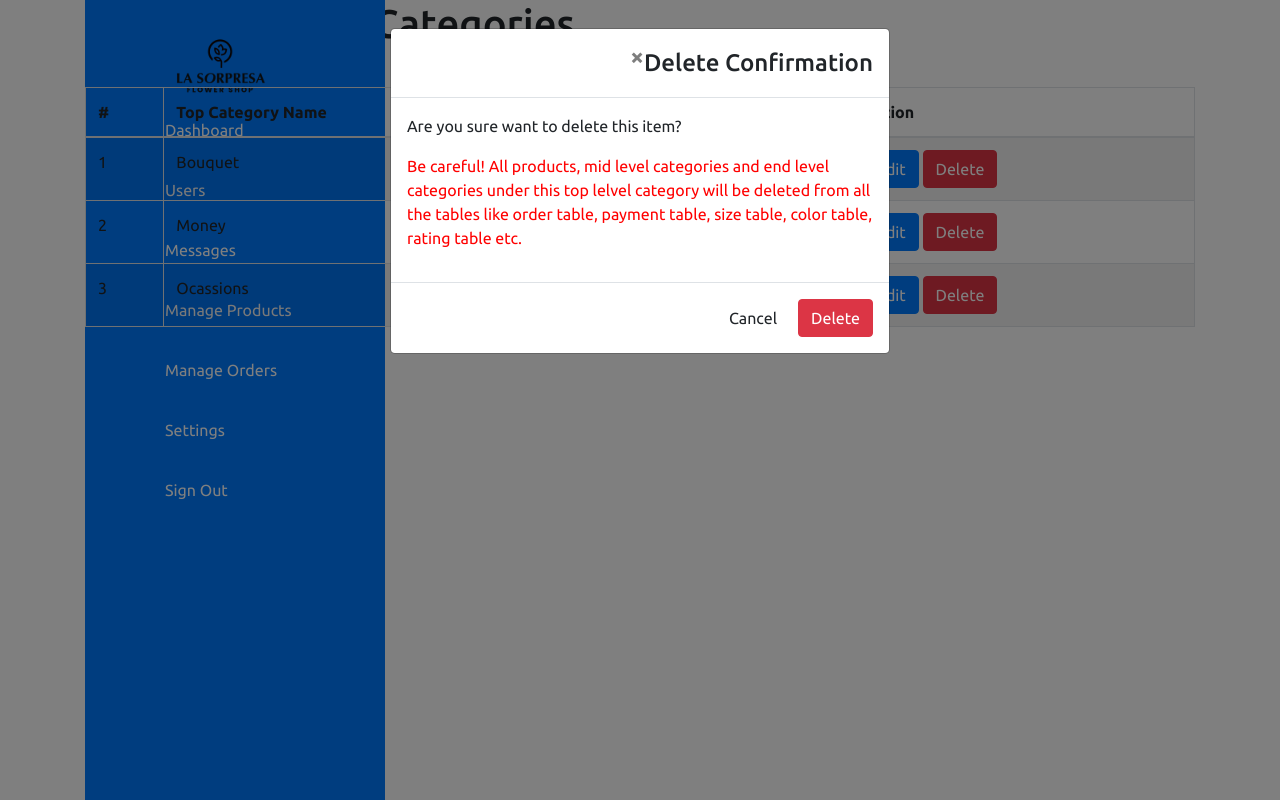
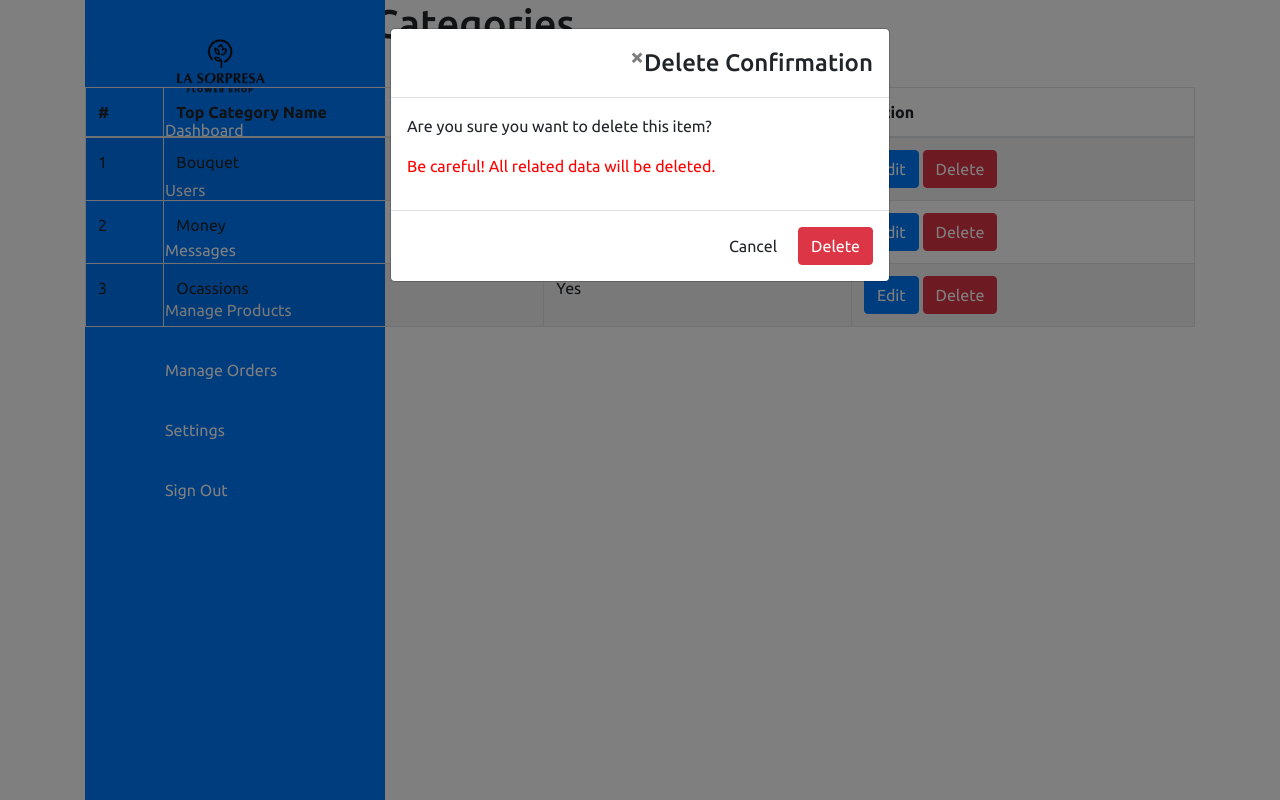
Before and after one commit to seyan5/lasorpresa, a PHP site: page /admin/settings/topcategory.php in a window 1280 px wide, after a click on "Delete". Run offline with PHP 8.4, Linux system fonts and the light colour scheme; a user stored in the database is signed in; data comes from the database, SQL or seed files in the repository; some libraries are stand-ins or nearby versions.

Commit message:
delete topcategory

```diff
--- a/admin/settings/topcategory.php
+++ b/admin/settings/topcategory.php
@@ -152,12 +152,12 @@
                 <h4 class="modal-title" id="myModalLabel">Delete Confirmation</h4>
             </div>
             <div class="modal-body">
-                <p>Are you sure want to delete this item?</p>
-                <p style="color:red;">Be careful! All products, mid level categories and end level categories under this top lelvel category will be deleted from all the tables like order table, payment table, size table, color table, rating table etc.</p>
+                <p>Are you sure you want to delete this item?</p>
+                <p style="color:red;">Be careful! All related data will be deleted.</p>
             </div>
             <div class="modal-footer">
                 <button type="button" class="btn btn-default" data-dismiss="modal">Cancel</button>
-                <a class="btn btn-danger btn-ok">Delete</a>
+                <a href="#" class="btn btn-danger btn-confirm-delete">Delete</a>
             </div>
         </div>
     </div>
```
